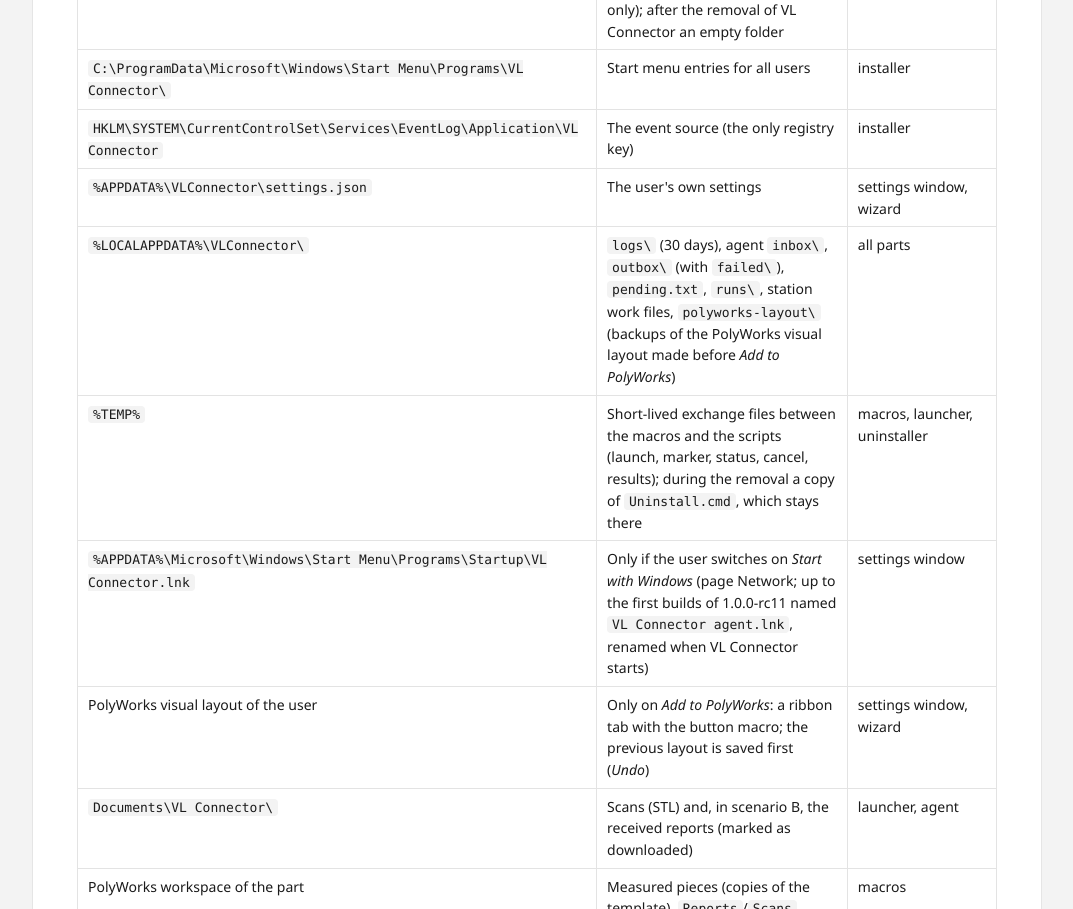
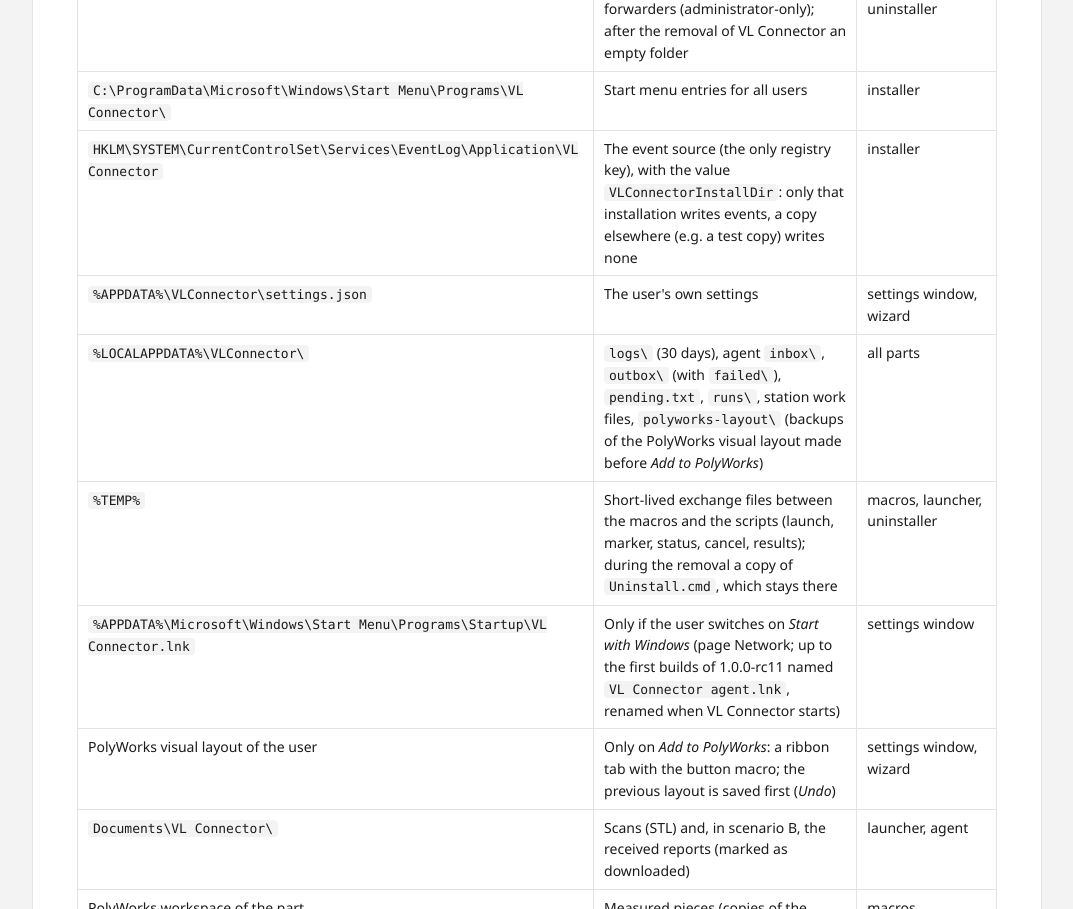
Before and after one commit to sidlos/VLConnector, a plain HTML site: page docs/IT-Review.html in a window 1280 px wide. Shown: the part 6422-7331 px from the top of the page, without its empty margins (103-1176 px from the left). Drawn offline with Linux system fonts and the light colour scheme.

Commit message:
Phase B: events only from the registered installation, program in watch-mode events, short ribbon step
Found at the scanner on 2026-11-02:
- Unit tests run on a PC with VL Connector installed wrote event 1000 entries ("machine policy changed ...
  confirmStageMotion false (default) -> true") into the real Application log: misleading in an audit trail. The
  installer now notes its folder at the event source (VLConnectorInstallDir, HKLM, administrators only) and
  Write-VlcEventLog writes only from that installation; test copies and copies elsewhere write nothing. Checked
  by a unit test, the CI installation test and the live installation check.
- Events 1100/1101 and the warning text of the agent's automatic answers had no program ("program , VL
  question"): they name the program chosen in VL's program dialog.
- The message for a standard ribbon gives the short step the user found fastest: add any new group or tab in
  Customize, OK, then Add to PolyWorks again.

Co-Authored-By: Claude Opus 5.5 <noreply@anthropic.com>

```diff
--- a/docs/IT-Review.html
+++ b/docs/IT-Review.html
@@ -144,7 +144,7 @@ Install.cmd -Quiet -InteropDll &lt;folder&gt;\VLConnector.Interop.dll</code></pr
 <tr><td><code>C:\Program Files\VLConnector\</code> (and <code>.old</code>)</td><td>The program, the interface DLL, the PolyWorks button files, <code>install-info.txt</code>, <code>machine.json</code></td><td>installer; <code>machine.json</code> also by the administrator tool</td></tr>
 <tr><td><code>C:\ProgramData\VLConnector\</code></td><td>Only on PCs that had 1.0.0-rc10: the forwarders (administrator-only); after the removal of VL Connector an empty folder</td><td>installer, uninstaller</td></tr>
 <tr><td><code>C:\ProgramData\Microsoft\Windows\Start Menu\Programs\VL Connector\</code></td><td>Start menu entries for all users</td><td>installer</td></tr>
-<tr><td><code>HKLM\SYSTEM\CurrentControlSet\Services\EventLog\Application\VL Connector</code></td><td>The event source (the only registry key)</td><td>installer</td></tr>
+<tr><td><code>HKLM\SYSTEM\CurrentControlSet\Services\EventLog\Application\VL Connector</code></td><td>The event source (the only registry key), with the value <code>VLConnectorInstallDir</code>: only that installation writes events, a copy elsewhere (e.g. a test copy) writes none</td><td>installer</td></tr>
 <tr><td><code>%APPDATA%\VLConnector\settings.json</code></td><td>The user&#39;s own settings</td><td>settings window, wizard</td></tr>
 <tr><td><code>%LOCALAPPDATA%\VLConnector\</code></td><td><code>logs\</code> (30 days), agent <code>inbox\</code>, <code>outbox\</code> (with <code>failed\</code>), <code>pending.txt</code>, <code>runs\</code>, station work files, <code>polyworks-layout\</code> (backups of the PolyWorks visual layout made before <em>Add to PolyWorks</em>)</td><td>all parts</td></tr>
 <tr><td><code>%TEMP%</code></td><td>Short-lived exchange files between the macros and the scripts (launch, marker, status, cancel, results); during the removal a copy of <code>Uninstall.cmd</code>, which stays there</td><td>macros, launcher, uninstaller</td></tr>
```
Also changed, not shown: docs/User-Guide.html (+1 -1 lines), 10 other files.
